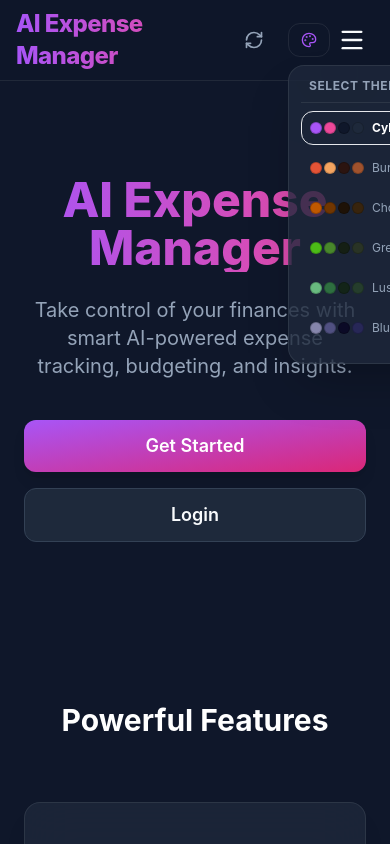
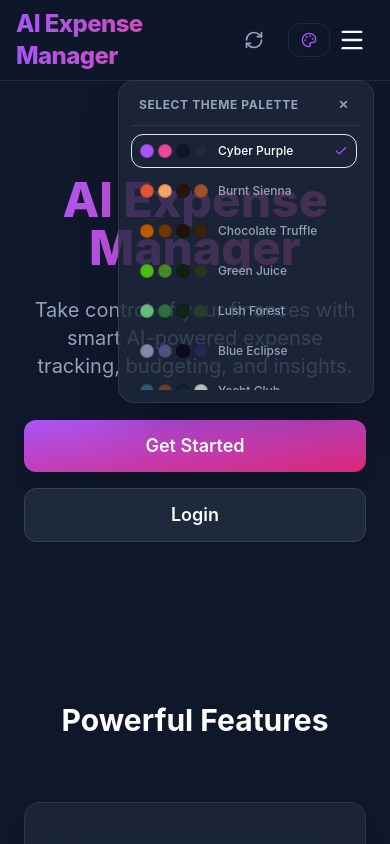
Before and after one commit to Aryancsgupta/Ai_Expense_Manager, a React (Vite) app in the folder client/: page / in a window 390 px wide. Both pictures are taken after a click on the button 309 px from the left and 40 px from the top of the page. Shown: the top 844 px of the page. Built offline with nearby package versions, Linux system fonts and the light colour scheme.

Commit message:
Fix mobile theme dropdown position using fixed top-20 right-4 positioning

```diff
--- a/client/src/components/Navbar.jsx
+++ b/client/src/components/Navbar.jsx
@@ -97,12 +97,18 @@ const Navbar = () => {
                                         initial={{ opacity: 0, y: 10, scale: 0.95 }}
                                         animate={{ opacity: 1, y: 0, scale: 1 }}
                                         exit={{ opacity: 0, y: 10, scale: 0.95 }}
-                                        className="absolute left-0 sm:left-0 max-w-[calc(100vw-2rem)] w-60 sm:w-64 mt-2 bg-bg-card border border-glass-border rounded-2xl shadow-2xl p-3 z-50 backdrop-blur-2xl"
+                                        className="fixed top-20 right-4 left-auto sm:absolute sm:top-full sm:left-0 sm:right-auto sm:mt-2 w-64 max-w-[calc(100vw-2rem)] bg-bg-card border border-glass-border rounded-2xl shadow-2xl p-3 z-[100] backdrop-blur-2xl"
                                     >
-                                        <div className="text-xs font-bold text-text-secondary px-2 pb-2 mb-2 border-b border-glass-border uppercase tracking-wider">
-                                            Select Theme Palette
+                                        <div className="text-xs font-bold text-text-secondary px-2 pb-2 mb-2 border-b border-glass-border uppercase tracking-wider flex justify-between items-center">
+                                            <span>Select Theme Palette</span>
+                                            <button
+                                                onClick={() => setIsThemeDropdownOpen(false)}
+                                                className="sm:hidden text-text-secondary hover:text-white p-1"
+                                            >
+                                                ✕
+                                            </button>
                                         </div>
-                                        <div className="space-y-1.5 max-h-60 overflow-y-auto pr-1 custom-scrollbar">
+                                        <div className="space-y-1.5 max-h-64 overflow-y-auto pr-1">
                                             {themes.map((t) => (
                                                 <button
                                                     key={t.id}
@@ -112,17 +118,17 @@ const Navbar = () => {
                                                         : 'hover:bg-white/10 text-text-secondary hover:text-white border border-transparent'
                                                         }`}
                                                 >
-                                                    <div className="flex items-center gap-2">
-                                                        <div className="flex gap-0.5 items-center shrink-0">
+                                                    <div className="flex items-center gap-2.5">
+                                                        <div className="flex gap-1 items-center shrink-0">
                                                             {t.colors.map((c, idx) => (
                                                                 <span
                                                                     key={idx}
-                                                                    className="w-3 h-3 rounded-full border border-black/20"
+                                                                    className="w-3.5 h-3.5 rounded-full border border-black/20"
                                                                     style={{ backgroundColor: c }}
                                                                 />
                                                             ))}
                                                         </div>
-                                                        <span className="text-xs truncate">{t.name}</span>
+                                                        <span className="text-xs font-medium">{t.name}</span>
                                                     </div>
                                                     {currentTheme === t.id && <Check size={14} className="text-accent shrink-0 ml-1" />}
                                                 </button>
```
